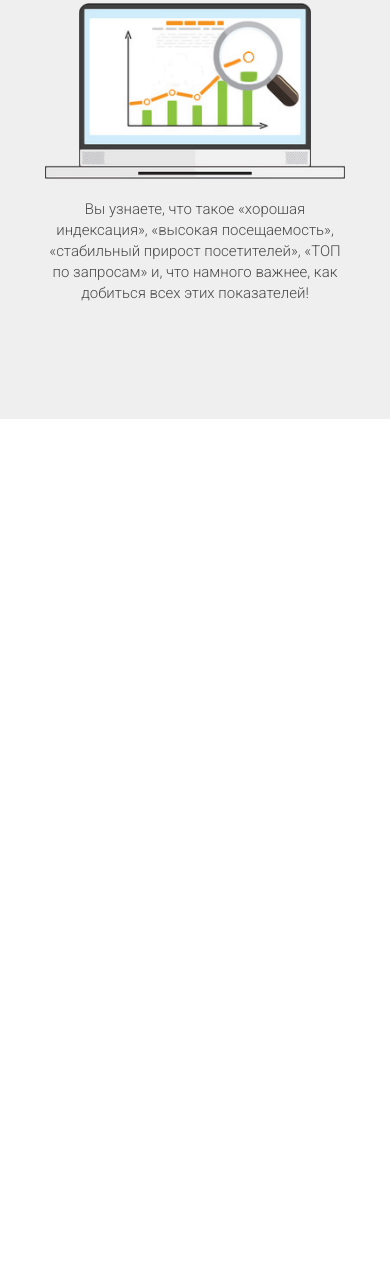
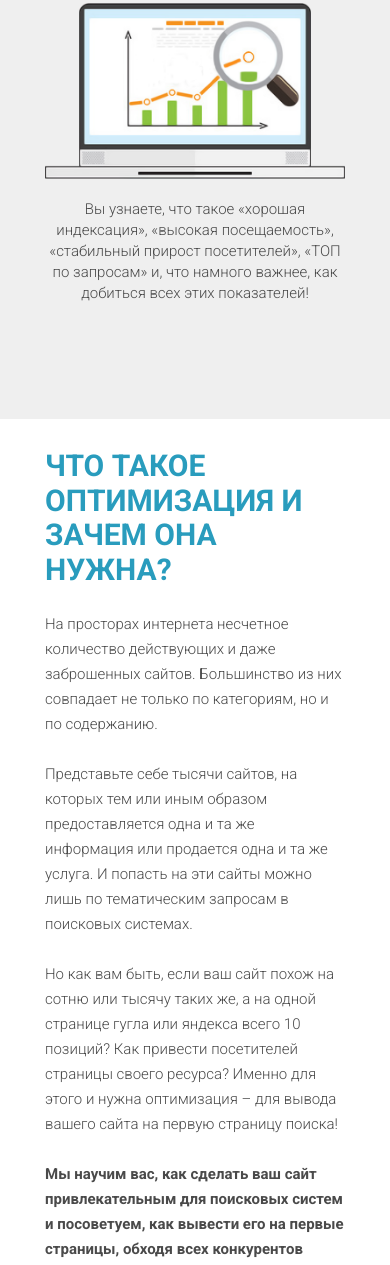
Before and after one commit to vasylkucherak/Wordpress_intensive, a plain HTML site: page index.html in a window 390 px wide. Shown: the part 1828-3093 px from the top of the page. Before the commit the page ends 2247 px from the top, so only its background shows below. Drawn offline with nearby package versions, Linux system fonts and the light colour scheme.

Commit message:
v.0.8.9 (optimize third screen for all devices)

```diff
--- a/css/style.css
+++ b/css/style.css
@@ -513,6 +513,16 @@ footer a:active, footer a:hover, footer a {
     .waiting .waiting_wrapper .waiting_item {
         width: 300px;
     }
+    .optimization {
+        padding: 100px 0;
+    }
+    .optimization_wrapper {
+        transform: translateY(-70px);
+    }
+    .optimization .optimization_text {
+        font-size: 15px;
+        line-height: 25px;
+    }
 }
 
 @media (max-width: 991px) {
@@ -525,6 +535,13 @@ footer a:active, footer a:hover, footer a {
     }
     .waiting .waiting_wrapper .waiting_item {
         width: 230px;
+    }
+    .optimization .optimization_header, .optimization .optimization_text {
+        width: 529px;
+        margin-left: 200px;
+    }
+    .optimization_img {
+        transform: translateX(-90px);
     }
 }
 
@@ -562,6 +579,13 @@ footer a:active, footer a:hover, footer a {
     }
     .waiting .waiting_wrapper .waiting_item .waiting_descr {
         margin-top: 0;
+    }
+    .optimization .optimization_header, .optimization .optimization_text {
+        width: 320px;
+        margin-left: 200px;
+    }
+    .optimization_img {
+        transform: translate(-70px, 250px);
     }
 }
 
@@ -602,4 +626,11 @@ footer a:active, footer a:hover, footer a {
     .waiting .waiting_wrapper .waiting_item .waiting_descr {
         margin-top: 20px;
     }
+    .optimization .optimization_header, .optimization .optimization_text {
+        width: 300px;
+        margin-left: 0px;
+    }
+    .optimization_img {
+        display: none;
+    }
 }
--- a/index.html
+++ b/index.html
@@ -94,8 +94,9 @@
         </div>
     </section>
 
-    <!-- <section class="optimization">
+    <section class="optimization">
         <div class="container">
+            <div class="optimization_wrapper">
                 <h2 class="optimization_header">Что такое оптимизация и зачем она нужна?</h2>
                 <div class="optimization_text">
                     На просторах интернета несчетное количество действующих и даже заброшенных сайтов. Большинство из них совпадает не только по категориям, но и по содержанию.
@@ -106,11 +107,12 @@
                     <br><br>
                     <span>Мы научим вас, как сделать ваш сайт привлекательным для поисковых систем и посоветуем, как вывести его на первые страницы, обходя всех конкурентов</span>
                 </div>
+            </div>
             <img src="img/bg/woman_bg.png" alt="woman" class="optimization_img">
         </div>
     </section>
 
-    <section class="finish">
+    <!-- <section class="finish">
         <div class="container">
             <h2 class="finish_header">По окончании обучения Вы сможете!</h2>
             <div class="finish_divider"></div>
```
Lines whose indentation alone changed are shown as unchanged.
